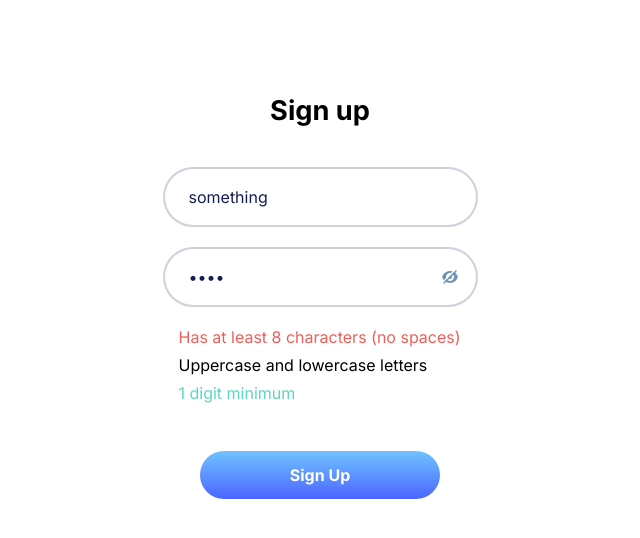
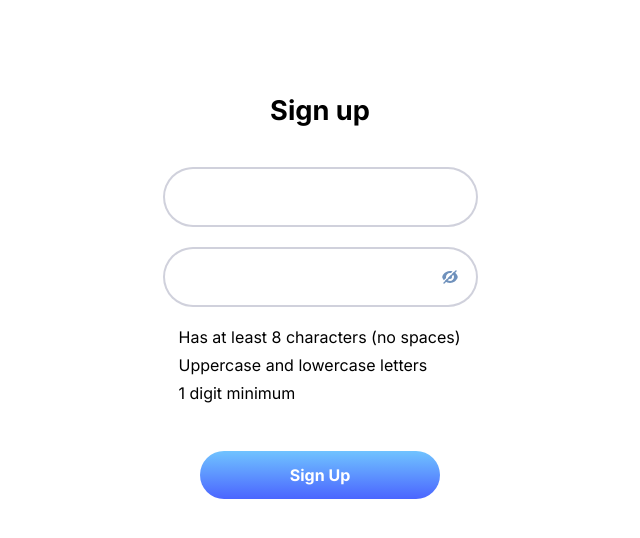
Before and after one commit to Atlas07/clario-react-form, a React (Vite) app: page / in a window 1280 px wide. Shown: the top 538 px of the page, without its empty margins (320-960 px from the left). Built offline with nearby package versions, Linux system fonts and the light colour scheme.

Commit message:
feat: add sign up validation logic

```diff
--- a/package.json
+++ b/package.json
@@ -10,6 +10,7 @@
     "preview": "vite preview"
   },
   "dependencies": {
+    "@hookform/error-message": "^2.0.1",
     "react": "^18.3.1",
     "react-dom": "^18.3.1",
     "react-hook-form": "^7.51.5"
--- a/src/atoms/Input.jsx
+++ b/src/atoms/Input.jsx
@@ -1,47 +1,80 @@
-import { useState, useEffect } from 'react'
+import { useState } from 'react'
+import { useFormContext } from 'react-hook-form'
 
 import "./Input.css"
 
-export const ErrorMessage = ({ className = "", isError=false, isSuccess=false, text }) => {
+import { passwordValidation } from '../utils/formValidation'
+
+export const ErrorMessage = ({
+    className = "",
+    name,
+    text,
+    errorKey,
+}) => {
+    const { watch, formState: { dirtyFields } } = useFormContext()
+    let errors = passwordValidation(watch(name) || "")
+
+    const isError = errors.length !== 0 && errors.includes(errorKey) && dirtyFields[name]
+    const isSuccess = !errors.includes(errorKey) && dirtyFields[name];
+
     const classNames = [
         isError ? "message-error" : "",
         isSuccess ? "message-success" : "",
         className,
-    ].join("")
+    ].filter(Boolean).join("")
     return (
         <p className={classNames}>{text}</p>
     )
 }
 
-const Input = ({ className = "", type, value, placeholder = "", isError = false, isDisabled = false, isSuccess = false, icon = null }) => {
+const Input = ({
+    className = "",
+    id,
+    type,
+    label,
+    placeholder = "",
+    isDisabled = false,
+    registerProps,
+    icon = null,
+}) => {
+    const { register, formState: {errors, dirtyFields} } = useFormContext()
     const [isFocused, setIsFocused] = useState(false)
+
+    const isError = (!!errors[label]?.message || errors[label]?.message.length !== 0) && !isFocused && dirtyFields[label]
+    const isSuccess = (!errors[label]?.message || errors[label]?.message.length === 0) && !isFocused && dirtyFields[label]
+
     const classNames = [
         "input",
         isFocused ? "input-focus" : "",
         isSuccess ? "input-success" : "",
         isError ? "input-error" : "",
         isDisabled ? "input-disabled" : "",
-    ].join(" ")
+    ].filter(Boolean).join(" ")
 
-    const handleFocus = _e => {
-        setIsFocused(true)
-    }
+    const {onChange, onBlur, name, ref} = register(label, registerProps)
 
-    const handleBlur = _e => {
-        setIsFocused(false)
-    }
+    const onFocus = (_e) => {
+        setIsFocused(true);
+    };
+
+    const handleBlur = (e) => {
+        setIsFocused(false);
+        onBlur(e)
+    };
 
     return (
         <div className={`input-container ${className}`}>
-            <input className={classNames}
+            <input
+                className={classNames}
+                id={id}
                 type={type}
-                value={value}
                 placeholder={placeholder}
-                onFocus={handleFocus}
+                ref={ref}
+                name={name}
+                onChange={onChange}
+                onFocus={onFocus}
                 onBlur={handleBlur}
-                disabled={isDisabled}
             />
-
             {icon}
         </div>
     )
--- a/src/pages/SignupForm.jsx
+++ b/src/pages/SignupForm.jsx
@@ -1,50 +1,65 @@
 import { useState } from 'react'
+import { useForm, FormProvider } from 'react-hook-form'
 
 import "./SignupForm.css"
 
 import IconEyeCrossed from '../icons/IconEyeCrossed'
 import Input, { ErrorMessage } from '../atoms/Input'
 
-const emailRegex = /^(([^<>()\[\]\.,;:\s@"]+(\.[^<>()\[\]\.,;:\s@"]+)*)|(".+"))@((\[[0-9]{1,3}\.[0-9]{1,3}\.[0-9]{1,3}\.[0-9]{1,3}])|(([a-zA-Z\-0-9]+\.)+[a-zA-Z]{2,}))$/
+import { ERROR_KEYS, emailRegex, passwordValidation } from '../utils/formValidation'
 
 const SignupForm = ({ className = "" }) => {
     const [isPasswordShown, setIsPasswordShown] = useState(false)
+    const methods = useForm({ mode: "onTouched" })
 
     const handleIsPasswordShown = e => {
         e.preventDefault()
         setIsPasswordShown(!isPasswordShown)
     }
 
-    const handleSubmit = (e) => {
-        e.preventDefault();
-        console.log("submitting...")
-    }
-
     return (
         <div className={`form-wrapper ${className}`}>
             <h1 className="form-header">Sign up</h1>
-            <form className="form-container">
+            <FormProvider {...methods}>
+                <form className="form-container" noValidate onSubmit={e => e.preventDefault()}>
                     <Input
-                    value="something"
+                        id="email"
                         type="email"
+                        label="email"
                         className="form-input-wrapper"
-                    isError={false}
-                    isDisabled={false}
-                    isSuccess={false} />
+                        registerProps={{ pattern: {value: emailRegex, message: ERROR_KEYS.EMAIL_INVALID } }}
+                    />
+
                     <Input
-                    value="pass"
+                        id="password"
                         type={isPasswordShown ? "text" : "password"}
+                        label="password"
                         className="form-input-wrapper"
+                        registerProps={{ validate: passwordValidation }}
                         icon={<IconEyeCrossed className="icon-password" onClick={handleIsPasswordShown} />}
                     />
+
                     <div className='form-errors-container'>
-                    <ErrorMessage text="Has at least 8 characters (no spaces)" isError={true} />
-                    <ErrorMessage text="Uppercase and lowercase letters" />
-                    <ErrorMessage text="1 digit minimum" isSuccess={true} />
+                        <ErrorMessage
+                            text="Has at least 8 characters (no spaces)"
+                            name="password"
+                            errorKey={ERROR_KEYS.PASSWORD_LENGTH}
+                        />
+                        <ErrorMessage
+                            text="Uppercase and lowercase letters"
+                            name="password"
+                            errorKey={ERROR_KEYS.PASSWORD_UPPERCASE}
+                        />
+                        <ErrorMessage
+                            text="1 digit minimum"
+                            name="password"
+                            errorKey={ERROR_KEYS.PASSWORD_DIGIT}
+                        />
                     </div>
 
-                <button className="form-submit-btn" onClick={handleSubmit}>Sign Up</button>
+                    <button className="form-submit-btn" onClick={() => {}}>Sign Up</button>
                 </form>
+            </FormProvider>
         </div>
     )
 }
--- /dev/null
+++ b/src/utils/formValidation.js
@@ -0,0 +1,32 @@
+export const ERROR_KEYS = {
+    EMAIL_INVALID: 'emailInvalid',
+    PASSWORD_LENGTH: 'passwordLength',
+    PASSWORD_UPPERCASE: 'passwordUppercase',
+    PASSWORD_DIGIT: 'passwordDigit',
+};
+
+export const ERROR_MAP = {
+    [ERROR_KEYS.EMAIL_INVALID]: "Should be valid email",
+    [ERROR_KEYS.PASSWORD_LENGTH]: "8 characters or more (no spaces), 64 max",
+    [ERROR_KEYS.PASSWORD_UPPERCASE]: "Uppercase and lowercase letters",
+    [ERROR_KEYS.PASSWORD_DIGIT]: "At least one digit",
+};
+
+export const emailRegex = /^(([^<>()\[\]\.,;:\s@"]+(\.[^<>()\[\]\.,;:\s@"]+)*)|(".+"))@((\[[0-9]{1,3}\.[0-9]{1,3}\.[0-9]{1,3}\.[0-9]{1,3}])|(([a-zA-Z\-0-9]+\.)+[a-zA-Z]{2,}))$/
+
+export const passwordValidation = value => {
+    const errors = [];
+    const trimmedValue = value.replace(/\s/g, '');
+
+    if (trimmedValue.length < 8 || trimmedValue.length > 64) {
+        errors.push(ERROR_KEYS.PASSWORD_LENGTH);
+    }
+    if (!/[A-Z]/.test(value)) {
+        errors.push(ERROR_KEYS.PASSWORD_UPPERCASE);
+    }
+    if (!/\d/.test(value)) {
+        errors.push(ERROR_KEYS.PASSWORD_DIGIT);
+    }
+
+    return errors.length > 0 ? errors.join('|') : ""
+};
```
Also changed, not shown: 1 other file (tests, documents, lock files or other folders). Lines whose indentation alone changed are shown as unchanged.
